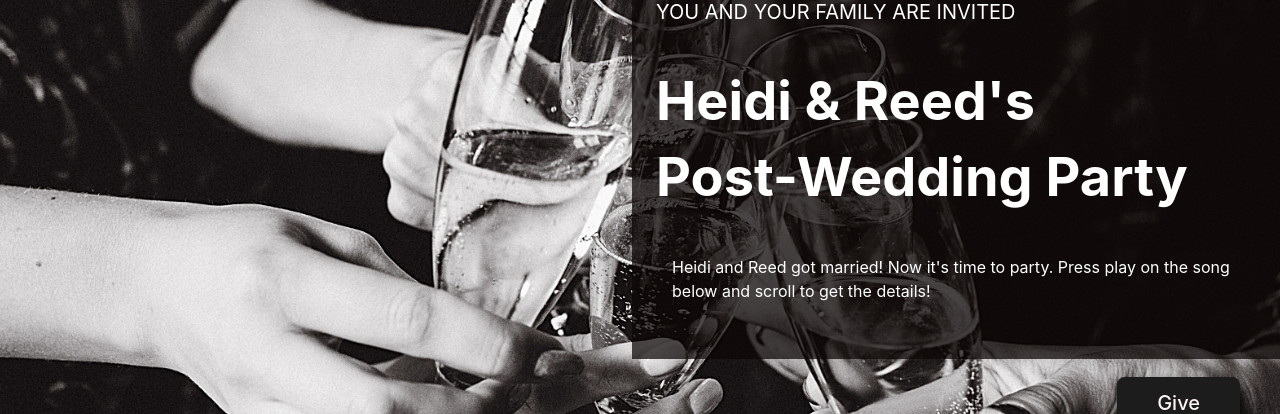
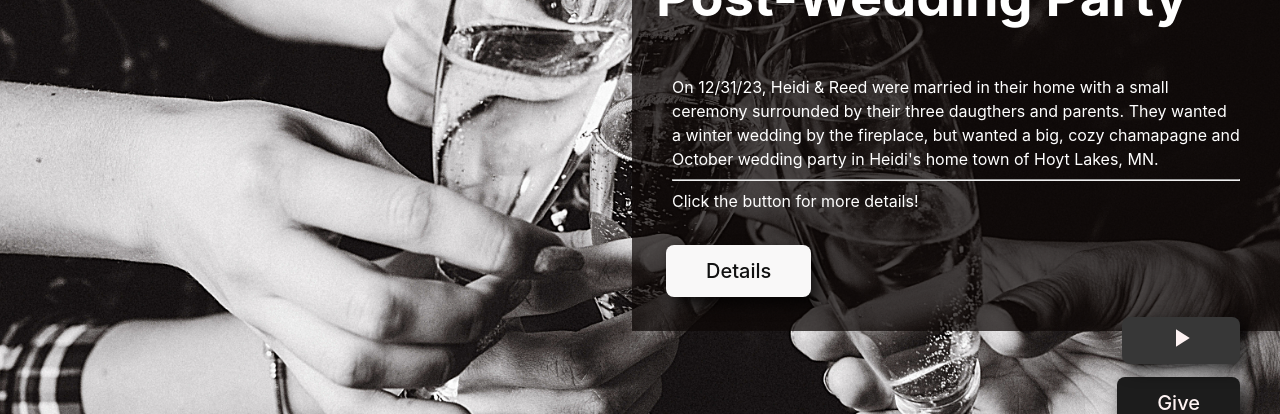
Before and after one commit to archonology/wedding-party, a React (Vite) app: page / in a window 1280 px wide. Shown: the part 321-735 px from the top of the page. Built offline with nearby package versions, Linux system fonts and the light colour scheme; a web font is replaced by a local one.

Commit message:
design updates

```diff
--- a/src/App.css
+++ b/src/App.css
@@ -22,7 +22,7 @@ body {
 
 
 
-/* .toTop {
+.toTop {
   position: fixed;
   right: 20px;
   bottom: 115px;
@@ -30,7 +30,7 @@ body {
 }
 
 .toTop-button {
-  padding: .7em 1.5em .7em 1.5em;
+  padding: .3em 2.2em .3em 2.2em;
   background-color: rgb(55, 55, 55);
   font-size: 20px;
   color: rgb(254, 243, 243);
@@ -39,7 +39,7 @@ body {
   transition: .7s;
   z-index: 1;
   margin-right: 20px;
-} */
+}
 
 .donate {
   position: fixed;
@@ -58,7 +58,18 @@ body {
   transition: .7s;
   z-index: 1;
   margin-right: 20px;
+}
 
+.proceed-btn {
+  padding: .7em 2em .7em 2em;
+  background-color: rgb(249, 248, 248);
+  font-size: 20px;
+  color: rgb(17, 17, 17);
+  border: none;
+  box-shadow: 6px 7px 15px rgba(0, 0, 0, 0.742);
+  transition: .7s;
+  margin-left: 10px;
+  margin-bottom: 10px;
 }
 
 .player {
@@ -89,12 +100,16 @@ footer {
   color: #5d7b64;
 }
 
-/* .toTop-button:hover {
+.toTop-button:hover {
   background-color: rgb(170, 95, 140);
-} */
+}
 
 .donate-button:hover {
   background-color: #3c5241;
 }
 
+.proceed-btn:hover {
+  background-color: #e3bf1d;
+}
+
 @media only screen and (max-width: 760px) {}
--- a/src/pages/Home.jsx
+++ b/src/pages/Home.jsx
@@ -1,11 +1,32 @@
-import React, { useState } from "react";
+import * as React from "react";
+import { useEffect, useState } from "react";
+import { useTheme } from "@mui/material/styles";
 import Player from "../components/Player";
 import KeyboardArrowUpIcon from "@mui/icons-material/KeyboardArrowUp";
 import champagnelight1 from "../assests/champagnelights1.png";
 import cheers from "../assests/champagnelights1-6.jpeg";
 import sparkle from "../assests/champagnelights1-2.jpeg";
+import PlayArrowIcon from "@mui/icons-material/PlayArrow";
+import PauseIcon from "@mui/icons-material/Pause";
+
+const useAudio = () => {
+  const [audio] = useState(new Audio());
+  const [playing, setPlaying] = useState(false);
+
+  const toggle = () => setPlaying(!playing);
+
+  useEffect(() => {
+    playing ? audio.play() : audio.pause();
+    audio.loop = true;
+  }, [playing]);
+
+  return [playing, toggle];
+};
 
 const Home = () => {
+  const theme = useTheme();
+  const [playing, toggle] = useAudio();
+
   return (
     <>
       <div
@@ -21,7 +42,7 @@ const Home = () => {
           justifyContent: "right",
           alignItems: "center",
           flexWrap: "wrap",
-          marginTop: "15em",
+          marginTop: "2em",
         }}
       >
         <div
@@ -63,9 +84,16 @@ const Home = () => {
               padding: ".3em 1em 1em 1em",
             }}
           >
-            Heidi and Reed got married! Now it's time to party. Press play on
-            the song below and scroll to get the details!
+            On 12/31/23, Heidi & Reed were married in their home with a small
+            ceremony surrounded by their three daugthers and parents. They
+            wanted a winter wedding by the fireplace, but wanted a big, cozy
+            chamapagne and October wedding party in Heidi's home town of Hoyt
+            Lakes, MN.
+            <br />
+            <hr />
+            Click the button for more details!
           </p>
+          <button className="proceed-btn">Details</button>
         </div>
         {/* <img src={cheers} alt="cheers with champagne" hero /> */}
         {/* <img src={sparkle} alt="champagne and sparklers" hero />
@@ -157,7 +185,7 @@ const Home = () => {
             </p>
           </div> */}
 
-      {/* <div className="toTop">
+      <div className="toTop">
         <button
           className="toTop-button"
           onClick={(e) => {
@@ -165,9 +193,9 @@ const Home = () => {
             window.scrollTo(0, 0);
           }}
         >
-          To Top
+          <PlayArrowIcon sx={{ height: 30, width: 30 }} />
         </button>
-      </div> */}
+      </div>
     </>
   );
 };
```
